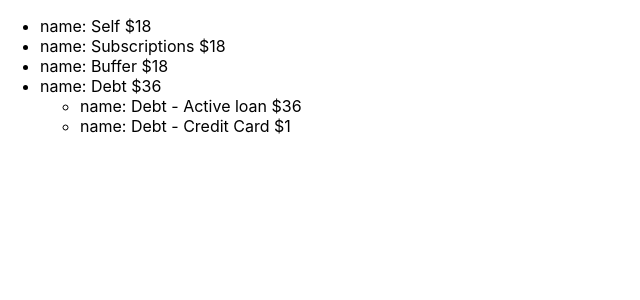
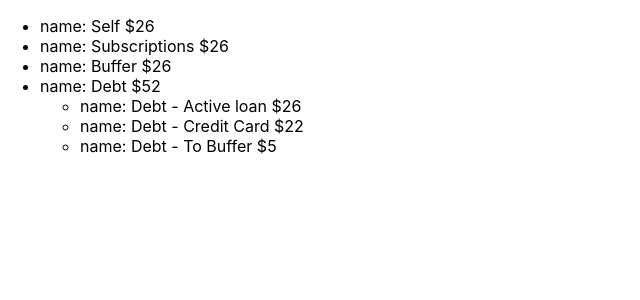
Before and after one commit to Ant3ney/Anthonys_Finance_App, a React (Create React App) app: page / in a window 1280 px wide. Shown: the top 300 px of the page, without its empty margins (0-640 px from the left). Built offline with nearby package versions, Linux system fonts and the light colour scheme.

Commit message:
Add 2024 partition

```diff
--- a/src/components/IncomePartition/PartitionTree.tsx
+++ b/src/components/IncomePartition/PartitionTree.tsx
@@ -1,7 +1,7 @@
 import build3DHierarchy from "./build3DHierarchy";
-import humboldt_fall_2023 from "./partitionTrees/humboldt_fall_2023";
+import humboldt_spring_2024 from "./partitionTrees/humboldt_spring_2024";
 
-const HARD_INCOME = 178.57;
+const HARD_INCOME = 257;
 
 function PartitionTree({ income, twoDHierarchy }: any) {
   const deepCopy2DHierarchy = JSON.parse(JSON.stringify(twoDHierarchy));
@@ -15,7 +15,7 @@ function PartitionTree({ income, twoDHierarchy }: any) {
 }
 
 export function TestHierarchy({}) {
-  const twoDHierarchy = humboldt_fall_2023;
+  const twoDHierarchy = humboldt_spring_2024;
   let new2DHier = JSON.parse(JSON.stringify(twoDHierarchy));
   let hier = build3DHierarchy(new2DHier);
   const income: number = HARD_INCOME;
--- /dev/null
+++ b/src/components/IncomePartition/partitionTrees/humboldt_spring_2024.ts
@@ -0,0 +1,59 @@
+export default [
+  {
+    id: "0.9464129792910199",
+    parentID: null,
+    children: null,
+    percentage: "10",
+    amount: "",
+    name: "Buffer",
+  },
+  {
+    id: "0.15418304851185982",
+    parentID: null,
+    children: null,
+    percentage: "10",
+    amount: "",
+    name: "Subscriptions",
+  },
+  {
+    id: "0.6580904742071514",
+    parentID: null,
+    children: null,
+    percentage: "10",
+    amount: "",
+    name: "Self",
+  },
+  {
+    id: "0.8284784560816267",
+    parentID: null,
+    children: [
+      {
+        id: "0.07895224434880621",
+        parentID: "0.8284784560816267",
+        children: null,
+        percentage: "",
+        amount: "593",
+        name: "Debt - Active loan",
+      },
+      {
+        id: "0.6175240463181191",
+        parentID: "0.8284784560816267",
+        children: null,
+        percentage: "",
+        amount: "501",
+        name: "Debt - Credit Card",
+      },
+      {
+        id: "0.6175240463181192",
+        parentID: "0.8284784560816267",
+        children: null,
+        percentage: "",
+        amount: "100",
+        name: "Debt - To Buffer",
+      },
+    ],
+    percentage: "20",
+    amount: "",
+    name: "Debt",
+  },
+];
```
